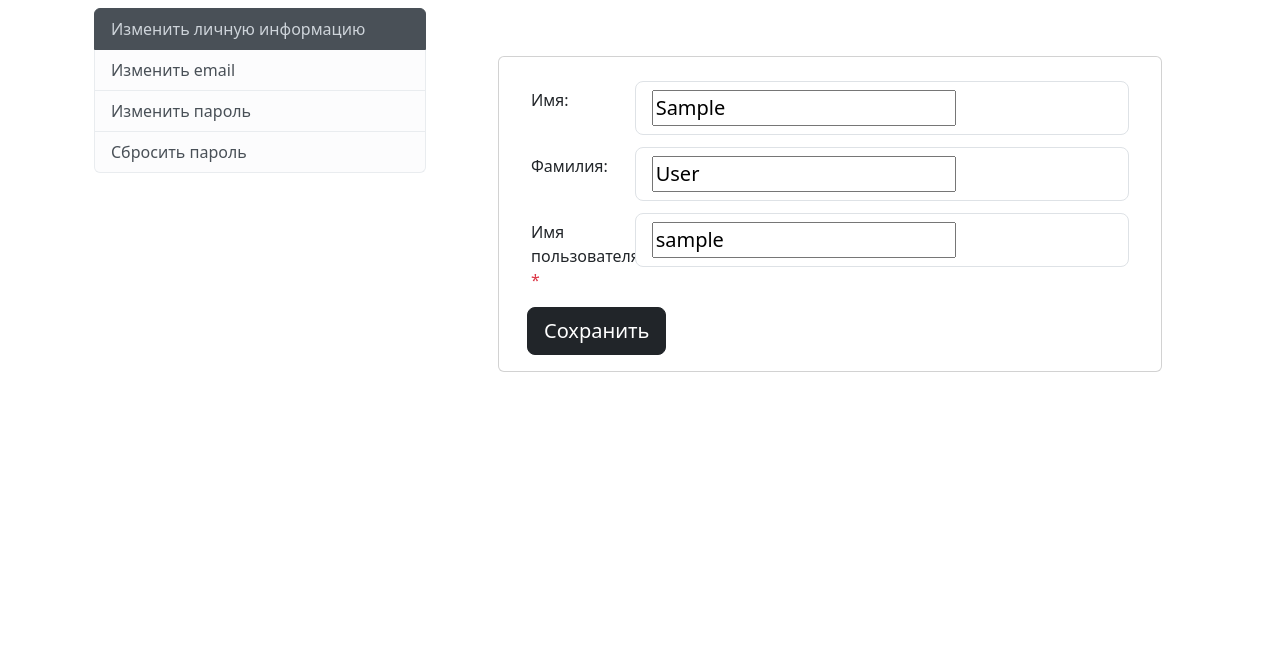
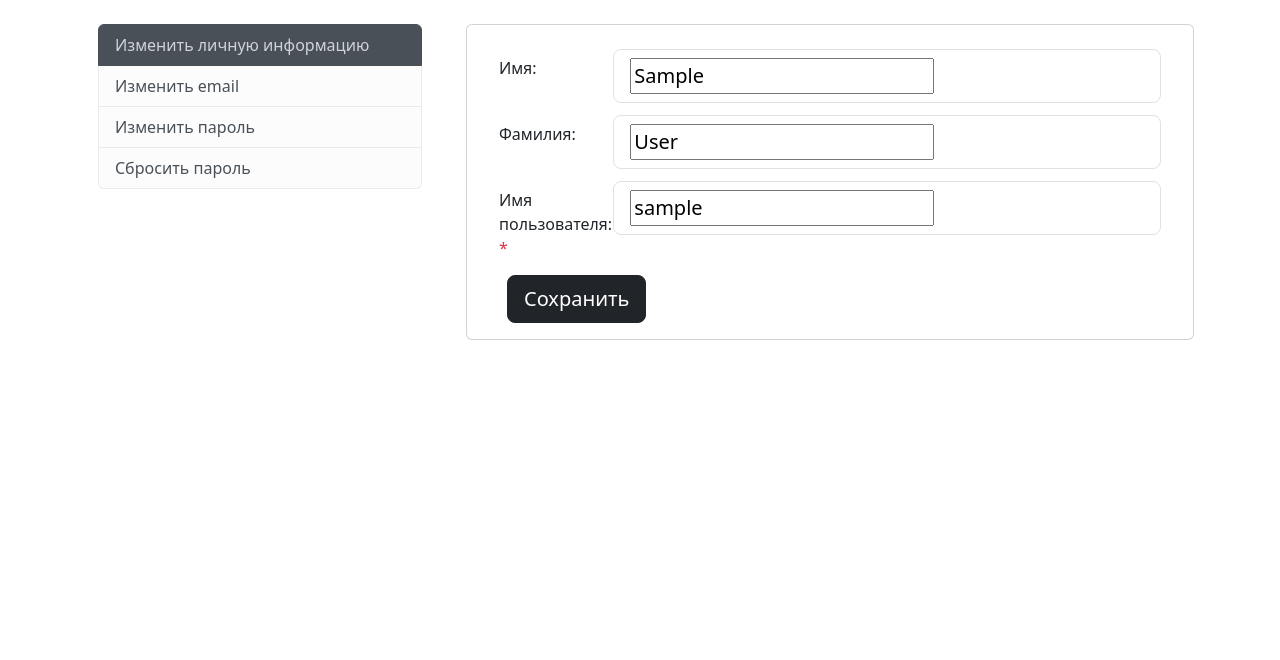
Before and after one commit to akchau/het, a Django app: page /auth/account/?current_section=personal_data in a window 1280 px wide. Shown: the part 62-722 px from the top of the page. Run offline with Django 4.2, Linux system fonts and the light colour scheme; the visitor is signed in with stand-in values (Sample User, id 1); some libraries are stand-ins or nearby versions.

Commit message:
Выровнял содержимое

```diff
--- a/het/templates/base_content_with_menu.html
+++ b/het/templates/base_content_with_menu.html
@@ -8,11 +8,11 @@
     <main>
       <div class="container" style="margin-top: 70px;">
           <div class="row">
-            <div class="col-4">
+            <div class="col-4 p-3">
               {% block menu %}
               {% endblock %}
             </div>
-            <div class="col-md-8 p-5">
+            <div class="col-md-8 p-3">
               <div class="card">
                 <div class="card-body">
                   {% block content %}
--- a/het/templates/users/components/accounts/personal_data.html
+++ b/het/templates/users/components/accounts/personal_data.html
@@ -44,8 +44,9 @@
       </div>
     </div>
   {% endwith %}
-
-  <button type="submit" class="btn btn-dark btn-lg">Сохранить</button>
+  <div class="container">
+    <button type="submit" class="btn btn-dark btn-lg">Сохранить</button>
+  </div>
 </form>
 </div>
 </div>
```
